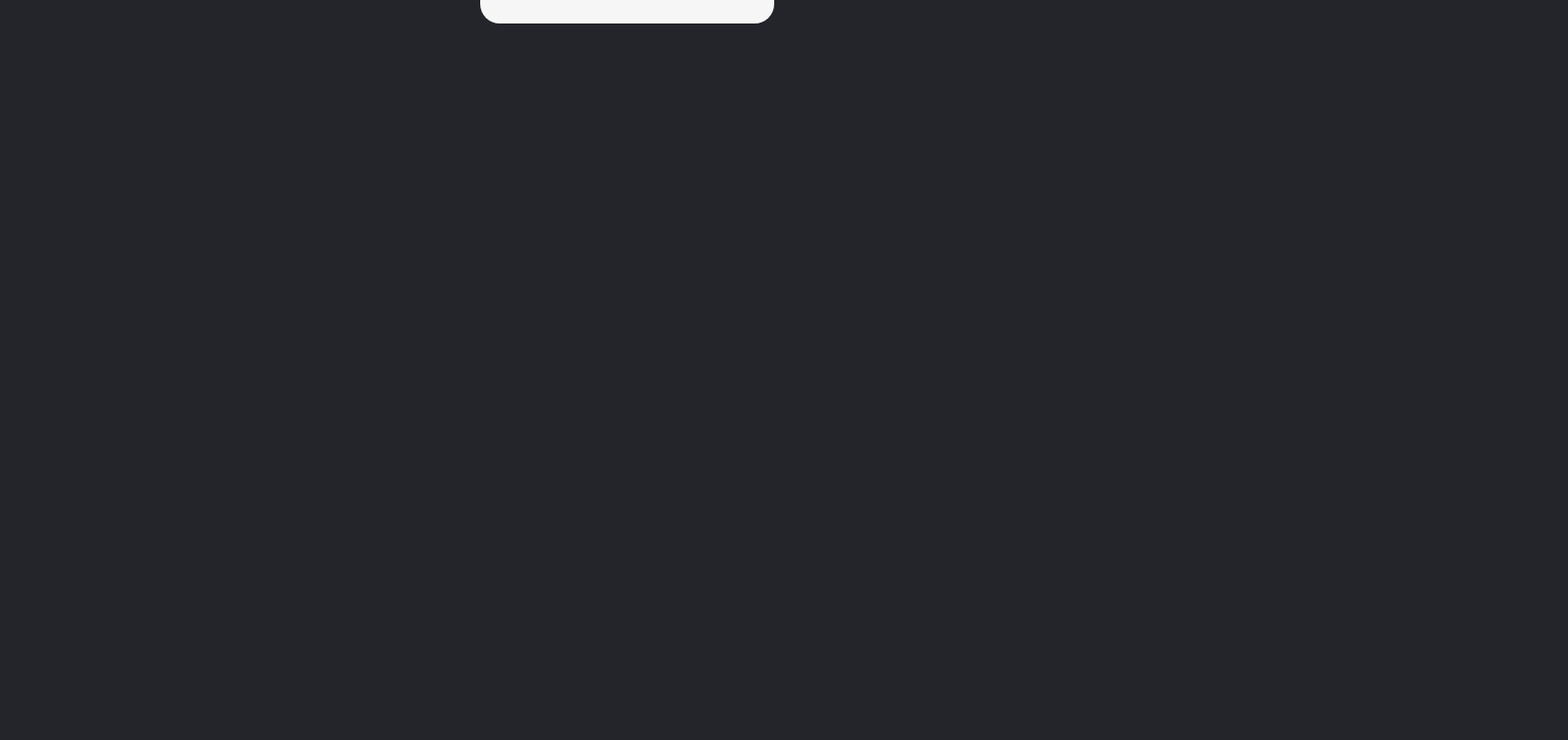
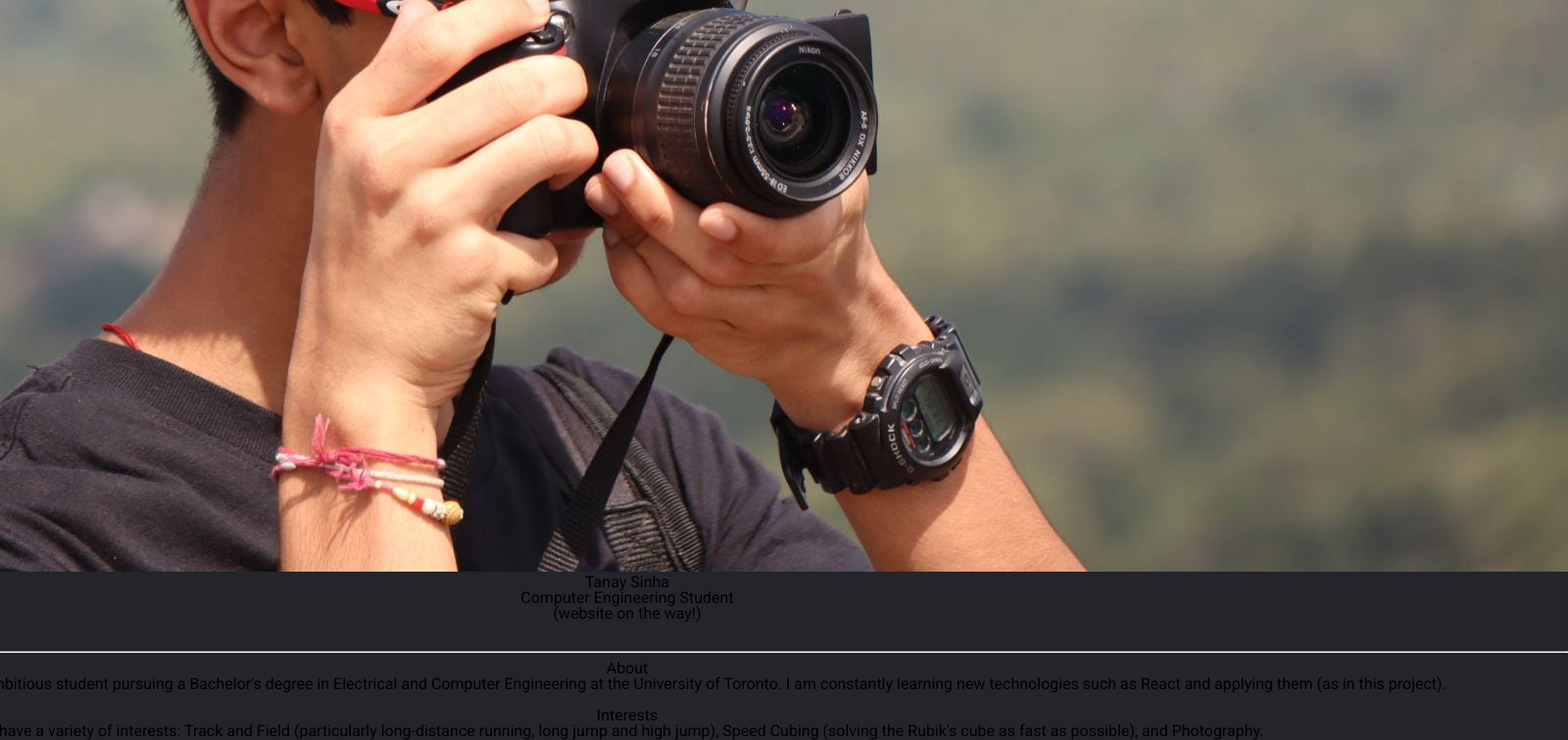
Before and after one commit to TSinha2/digital-card, a React (Vite) app: page / in a window 1280 px wide. Shown: the part 740-1496 px from the top of the page at 98% size, 1600 px wide, since content can reach past the window. Before the commit the page ends 800 px from the top, so only its background shows below. Built offline with nearby package versions, Linux system fonts and the light colour scheme.

Commit message:
App.jsx: Add content sections

```diff
--- a/src/App.jsx
+++ b/src/App.jsx
@@ -4,30 +4,51 @@
 import './App.css'
 import profilePic from './assets/photo.jpg'
 
-function Information()
+function Card()
 {
   return (
-    <div className='general-info'>
-      <img src={profilePic}/>
-      <h3>Tanay Sinha</h3>
-      <h4> Computer Engineering Student </h4>
-      <p> (website on the way!) </p>
+    <div>
+      <img className='profile-pic' src={profilePic}/>
+      <h3 className='name'>Tanay Sinha</h3>
+      <h4 className='student'> Computer Engineering Student </h4>
+      <p className='otw'> (website on the way!) </p>
       <div className="general-info--buttons">
-        <button className='white-button'> Email </button>
+        <button className='white-button'>
+        <svg xmlns="http://www.w3.org/2000/svg" height="1em" viewBox="0 0 512 512"><path d="M48 64C21.5 64 0 85.5 0 112c0 15.1 7.1 29.3 19.2 38.4L236.8 313.6c11.4 8.5 27 8.5 38.4 0L492.8 150.4c12.1-9.1 19.2-23.3 19.2-38.4c0-26.5-21.5-48-48-48H48zM0 176V384c0 35.3 28.7 64 64 64H448c35.3 0 64-28.7 64-64V176L294.4 339.2c-22.8 17.1-54 17.1-76.8 0L0 176z"/></svg>
+           Email
+        </button>
         <button className='blue-button'>
         <svg className='linkedin-logo' xmlns="http://www.w3.org/2000/svg" height="1em" viewBox="0 0 448 512"><path d="M100.28 448H7.4V148.9h92.88zM53.79 108.1C24.09 108.1 0 83.5 0 53.8a53.79 53.79 0 0 1 107.58 0c0 29.7-24.1 54.3-53.79 54.3zM447.9 448h-92.68V302.4c0-34.7-.7-79.2-48.29-79.2-48.29 0-55.69 37.7-55.69 76.7V448h-92.78V148.9h89.08v40.8h1.3c12.4-23.5 42.69-48.3 87.88-48.3 94 0 111.28 61.9 111.28 142.3V448z"/></svg>
         LinkedIn
         </button>
       </div>
+      <hr></hr>
     </div>
   )
 }
 
+function Section({title, content})
+{
+  return (
+    <div className="section">
+      <h3 class='section-title'> {title} </h3>
+      <p class='section-content'> {content} </p>
+    </div>
+
+  )
+
+}
+
 function App() {
+  let articleContent = `I am an enthusiastic and ambitious student pursuing a Bachelor's degree in Electrical and Computer Engineering at the University of Toronto. I am constantly learning new technologies such as React and applying them (as in this project).`;
+  let interests=`I have a variety of interests: Track and Field (particularly long-distance running, long jump and high jump), Speed Cubing (solving the Rubik's cube as fast as possible), and Photography.`
   return (
-    <>
-      <Information/>
-    </>
+    <div className='general-info'>
+      <Card/>
+      <Section title='About' content={articleContent}></Section>
+      <br/>
+      <Section title='Interests' content={interests}></Section>
+    </div>
   )
 }
 
```
